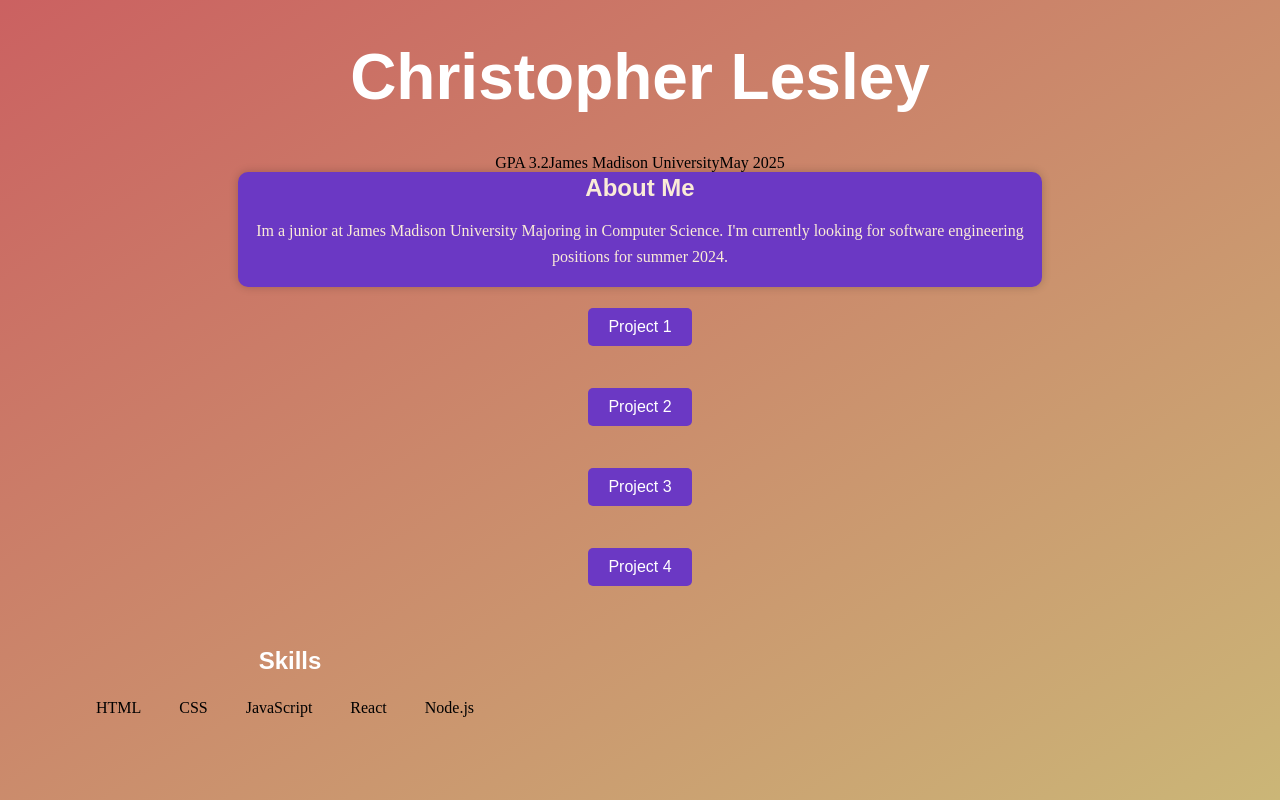
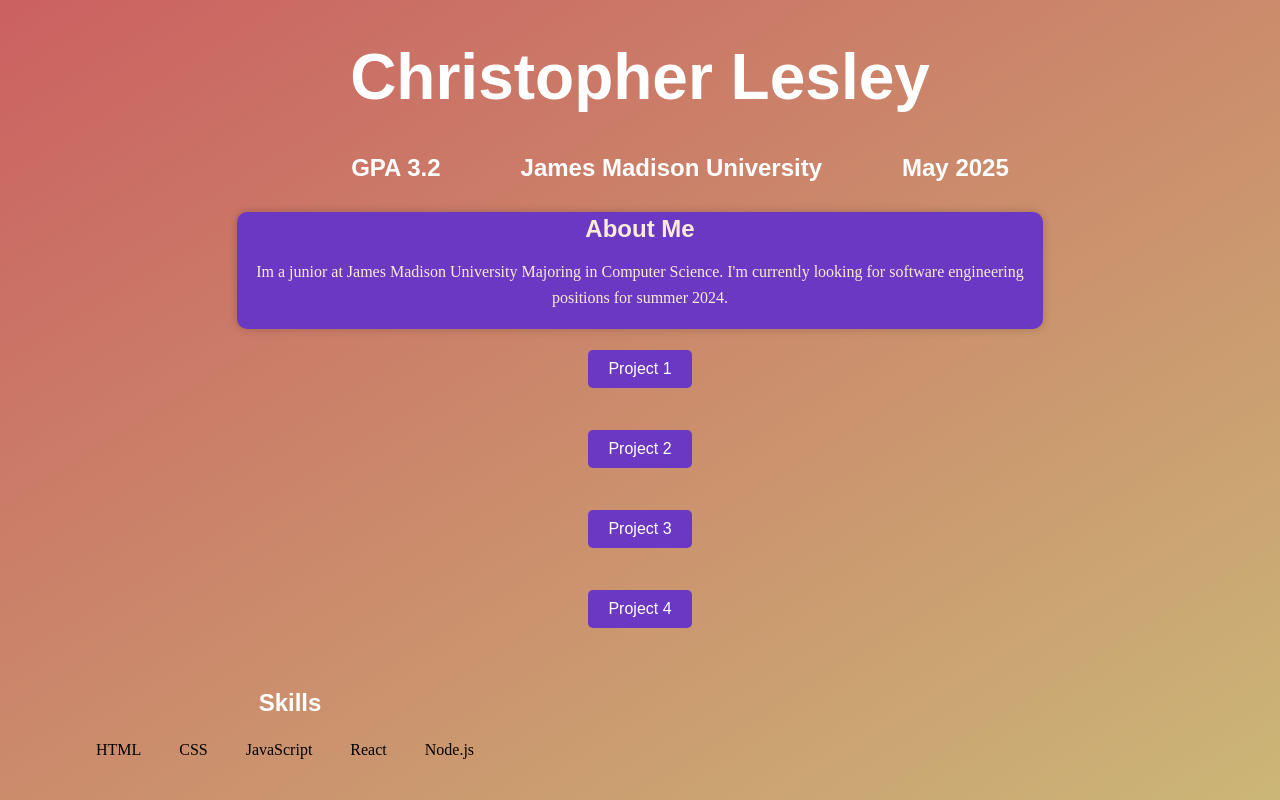
Before and after one commit to Chrishub413/chrisfolio, a plain HTML site: page homePage/index.html in a window 1280 px wide. Drawn offline with nearby package versions, Linux system fonts and the light colour scheme; files that its build step writes are made by us from their sources; a script that the page names is missing.

Commit message:
Update styles.css

```diff
--- a/styles.css
+++ b/styles.css
@@ -16,6 +16,12 @@
     text-align: center;
     margin-left: auto;
     justify-content: center;
+    font-size: 150%;
+    color: rgb(255, 255, 255);
+    font-family: Arial;
+    font-weight: bold;
+    text-indent: 80px;
+    margin: 30px;
   }
 
   /* Style each heading */
@@ -28,7 +34,7 @@
 
   /* Adjust margin or padding as needed */
   h1 {
-    font-size: 400%;
+    font-size: 200%;
     margin: 0;
   }
 
@@ -53,7 +59,7 @@
 
   .summary-box {
     background-color: #6b38c4;
-    padding: 2px;
+    padding: 3px;
     margin: 0 auto;
     max-width: 800px;
     border-radius: 10px;
```
